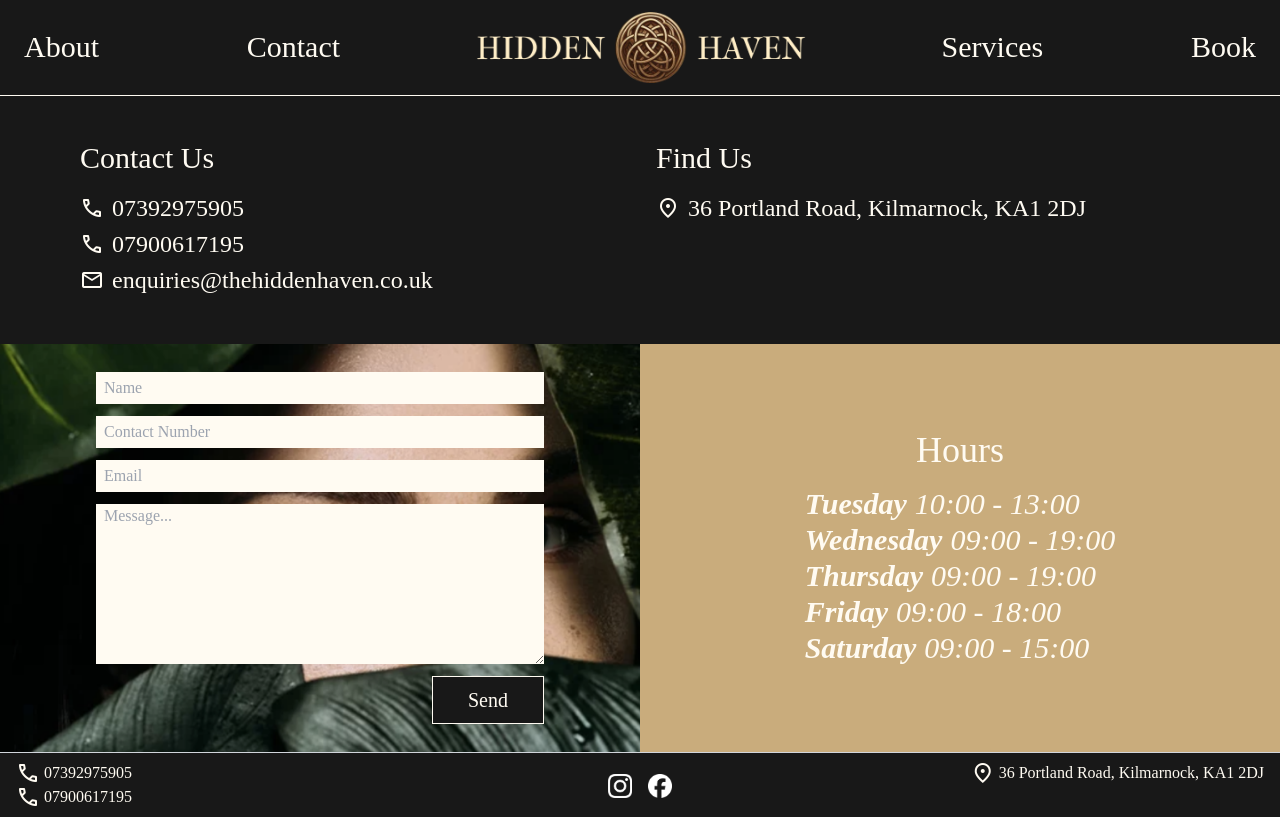
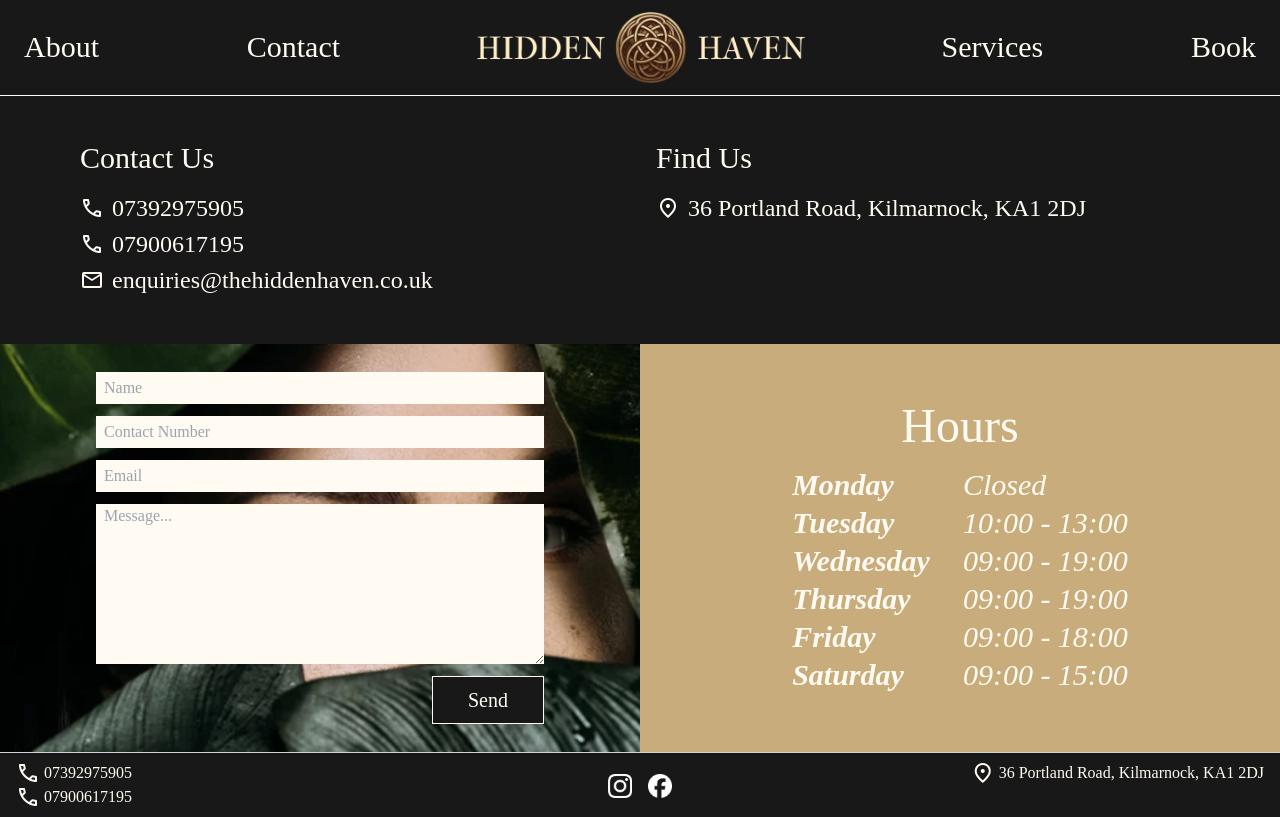
Before and after one commit to BSasfy/hidden-haven, a Next.js app: page /contact-us in a window 1280 px wide. Built offline with nearby package versions, Linux system fonts and the light colour scheme; a web font is replaced by a local one.

Commit message:
change desktop hours to table

```diff
--- a/app/contact-us/page.tsx
+++ b/app/contact-us/page.tsx
@@ -82,25 +82,36 @@ export default function ContactPage() {
             loading="lazy"
           ></iframe>
           <div className="content-center justify-items-center max-md:py-10 max-md:text-center md:bg-[#C9AC7C]">
-            <div className="pb-4 text-4xl max-md:font-thin max-md:italic">
+            <div className="pb-4 text-4xl max-md:font-thin max-md:italic md:text-5xl">
               Hours
             </div>
             <div className="text-3xl italic max-md:hidden">
-              <div className="flex">
-                <div className="pr-2 md:font-bold">Tuesday</div> 10:00 - 13:00
-              </div>
-              <div className="flex">
-                <div className="pr-2 md:font-bold">Wednesday</div> 09:00 - 19:00
-              </div>
-              <div className="flex">
-                <div className="pr-2 md:font-bold">Thursday</div> 09:00 - 19:00
-              </div>
-              <div className="flex">
-                <div className="pr-2 md:font-bold">Friday</div> 09:00 - 18:00
-              </div>
-              <div className="flex">
-                <div className="pr-2 md:font-bold">Saturday</div> 09:00 - 15:00
-              </div>
+              <table className="w-max">
+                <tr>
+                  <td className="font-bold">Monday </td>
+                  <td>Closed</td>
+                </tr>
+                <tr>
+                  <td className="font-bold">Tuesday</td>
+                  <td>10:00 - 13:00</td>
+                </tr>
+                <tr>
+                  <td className="pr-8 font-bold">Wednesday</td>
+                  <td>09:00 - 19:00</td>
+                </tr>
+                <tr>
+                  <td className="font-bold">Thursday</td>
+                  <td>09:00 - 19:00</td>
+                </tr>
+                <tr>
+                  <td className="font-bold">Friday</td>
+                  <td>09:00 - 18:00</td>
+                </tr>
+                <tr>
+                  <td className="font-bold">Saturday</td>
+                  <td>09:00 - 15:00</td>
+                </tr>
+              </table>
             </div>
             <div className="text-center text-2xl font-thin italic md:hidden">
               <div>Tuesday 10:00 - 13:00</div>
```
